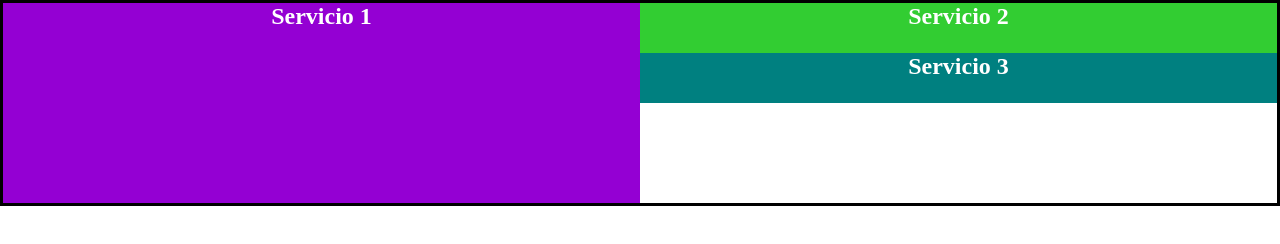
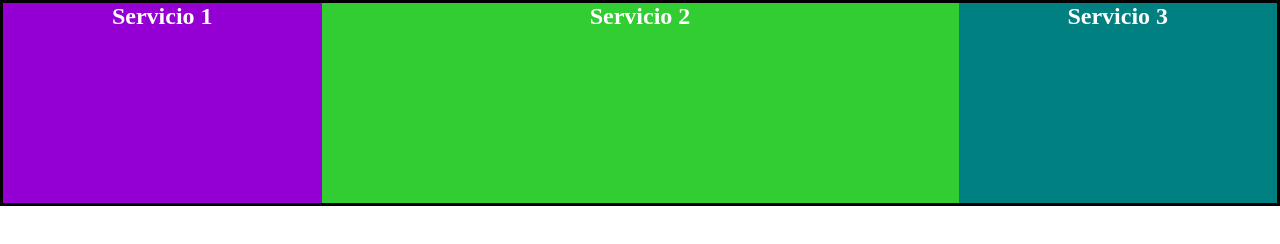
Before and after one commit to ojedam13/cssgrid-basicos, a plain HTML site: page 01-grid/index.html in a window 1280 px wide. Drawn offline with nearby package versions, Linux system fonts and the light colour scheme.

Commit message:
grid column y row

```diff
--- a/01-grid/css/style.css
+++ b/01-grid/css/style.css
@@ -5,9 +5,27 @@ h2 {
 .servicios {
     border: 3px solid black;
     display: grid;
-    grid-template-columns: 50% 25% 25%;
+    /* grid-template-columns: 50% 25% 25%;
     grid-template-rows: 25% 25% 25% 25%;
+    */
     height: 200px;
+    grid-template-columns: 50% 50%;
+    grid-template-rows: 50% 50%;
+}
+
+@media screen and (min-width: 768px){
+    .servicios {
+        grid-template-columns: 25% 25% 25% 25%;
+        grid-template-rows: repeat (3, 33% );
+    }
+    .servicio-1,
+    .servicio-2,
+    .servicio-3{
+        grid-row: 1/4;
+    }
+    .servicio-2{
+        grid-column: 2/4;
+    }
 }
 
 .servicio {
@@ -17,15 +35,15 @@ h2 {
 
 .servicio-1 {
     background-color: darkviolet;
-    grid-column: 1/2;
-    grid-row: 1/  5;
+    grid-column: 1 / 2;
+    grid-row: 1 /  3;
 }
 
 .servicio-2 {
     background-color: limegreen;
-    grid-column: 2/4;
+    /* grid-column: 2/4; */
 }
 .servicio-3 {
     background-color: teal;
-     grid-column: 2/4;
+     /* grid-column: 2/4; */
 }
```
